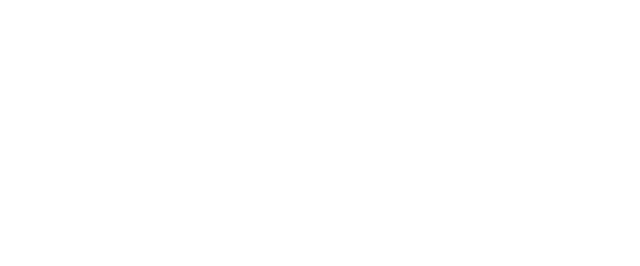
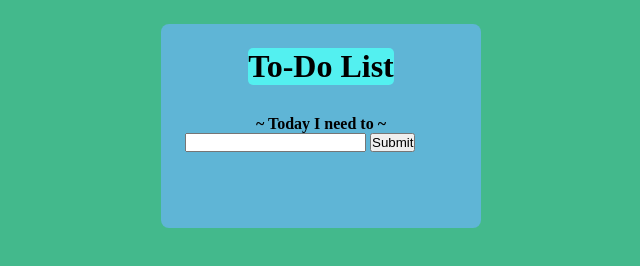
Before and after one commit to dts-kominfo-rea2a/challenge-08-nikkolistio, a website: page index.html in a window 1280 px wide. Shown: the whole page, without its empty margins (319-959 px from the left). Drawn offline with Linux system fonts and the light colour scheme.

Commit message:
membuat todolist dan css

```diff
--- a/index.html
+++ b/index.html
@@ -5,18 +5,71 @@
     <meta http-equiv="X-UA-Compatible" content="IE=edge" />
     <meta name="viewport" content="width=device-width, initial-scale=1.0" />
     <title>Challenge - DOM</title>
+    <style>
+      * {
+        padding: 0;
+        margin: 0;
+        box-sizing: border-box;
+      }
+
+      body {
+        background-color: #43b98c;
+      }
+
+      #app {
+        background-color: #5fb5d6;
+        max-width: 25%;
+        margin: 0 auto;
+        margin-top: 24px;
+        padding: 24px;
+        display: flex;
+        flex-direction: column;
+        border-radius: 8px;
+      }
+
+      #app h1 {
+        margin: 0 auto;
+        margin-bottom: 30px;
+        background-color: #53f0f0;
+        border-radius: 5px;
+      }
+
+      #app h4 {
+        margin: 0 auto;
+      }
+
+      #todo-input {
+        margin-top: auto;
+        margin-bottom: 4px;
+      }
+
+      #todo-submit {
+        position: relative;
+      }
+
+      #todo-output {
+        margin: 24px;
+      }
+    </style>
   </head>
   <body>
     <div id="app">
       <!-- TODO: Buatlah sebuah header dengan id todo-title -->
       <!-- TODO: Buatlah sebuah subtitle dengan id todo-subtitle -->
+      <h1 id="todo-title">To-Do List</h1>
+      <h4 id="todo-subtitle">~ Today I need to ~</h2>
 
       <!-- Section: input -->
       <!-- TODO: Buatlah sebuah input bertipe text dengan id todo-input -->
       <!-- TODO: Buatlah sebuah button dengan id todo-submit -->
+      <div>
+        <input type="text" id="todo-input">
+        <button type="submit" id="todo-submit">Submit</button>
+      </div>
 
       <!-- Section output -->
       <!-- TODO: Buatlah sebuah <ul> dengan id todo-output -->
+      <ul id="todo-output"></ul>
     </div>
 
     <!-- ! Untuk tantangan ini, script jangan diubah ke external js yah ! -->
@@ -26,16 +79,34 @@
       let input;
       let output;
 
+      button = document.getElementById("todo-submit");
+      input = document.getElementById("todo-input");
+      output = document.getElementById("todo-output");
+
       // TODO: Buatlah sebuah fungsi dengan nama fnClickHandler
       // Fungsi yang digunakan untuk menambahkan tulisan
       // Jangan ubah cara deklarasi fungsinya, cukup isi saja
-      function fnClickHandler(toDoItem) {}
+      function fnClickHandler(toDoItem) {
+        let listNew = document.createElement("li")
+        listNew.innerHTML = toDoItem
+        output.appendChild(listNew)
+        input.value = ""
+      }
 
       // TODO: register event onclick / addEventListener untuk button
       // akan menjalankan fungsi fnClickHandler
+      button.addEventListener("click", (event) => {
+        fnClickHandler(input.value);
+      });
 
       // TODO: register event onkeypress / addEventListener untuk input
       // sehingga saat di input ditekan enter akan menjalankan fungsi fnClickHandler juga
+      input.addEventListener("keypress", (event) => {
+        if (event.key === "Enter") {
+          fnClickHandler(input.value);
+        }
+      });
+
     </script>
   </body>
 </html>
```
